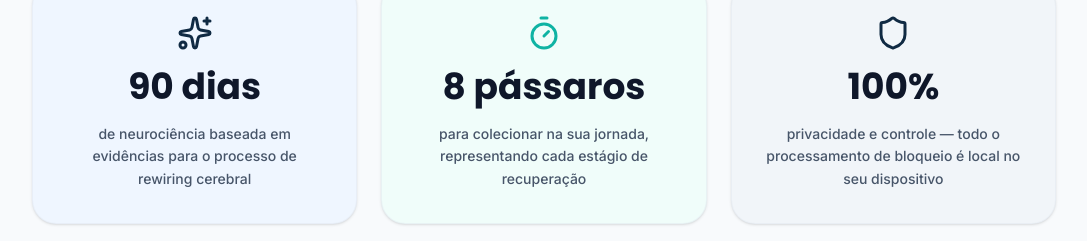
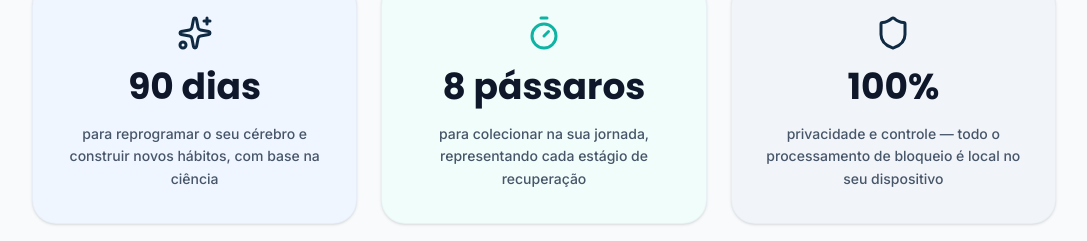
Before and after one commit to GabrielCancelli/livremente-landing, a React (Vite) app: page / in a window 1280 px wide. Shown: the part 8120-8361 px from the top of the page, without its empty margins (96-1183 px from the left). Built offline with nearby package versions, Linux system fonts and the light colour scheme; no server answers.

Commit message:
fix(landing): simplify language in 90 days card for better accessibility

```diff
--- a/src/pages/Home.tsx
+++ b/src/pages/Home.tsx
@@ -23,7 +23,7 @@ export default function Home() {
               {
                 icon: Sparkles,
                 stat: "90 dias",
-                label: "de neurociência baseada em evidências para o processo de rewiring cerebral",
+                label: "para reprogramar o seu cérebro e construir novos hábitos, com base na ciência",
                 color: "#102A43",
                 bg: "bg-blue-50"
               },
```
